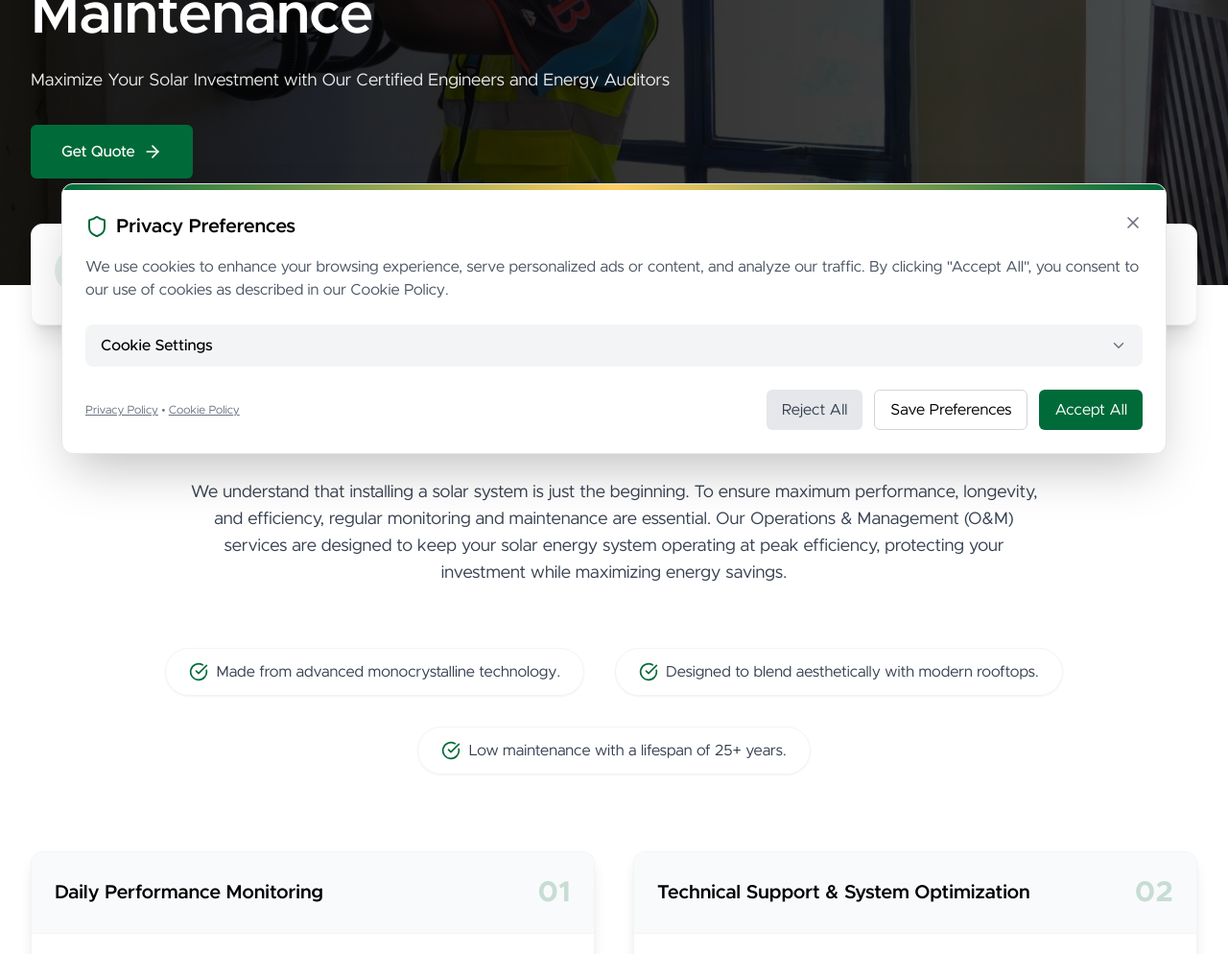
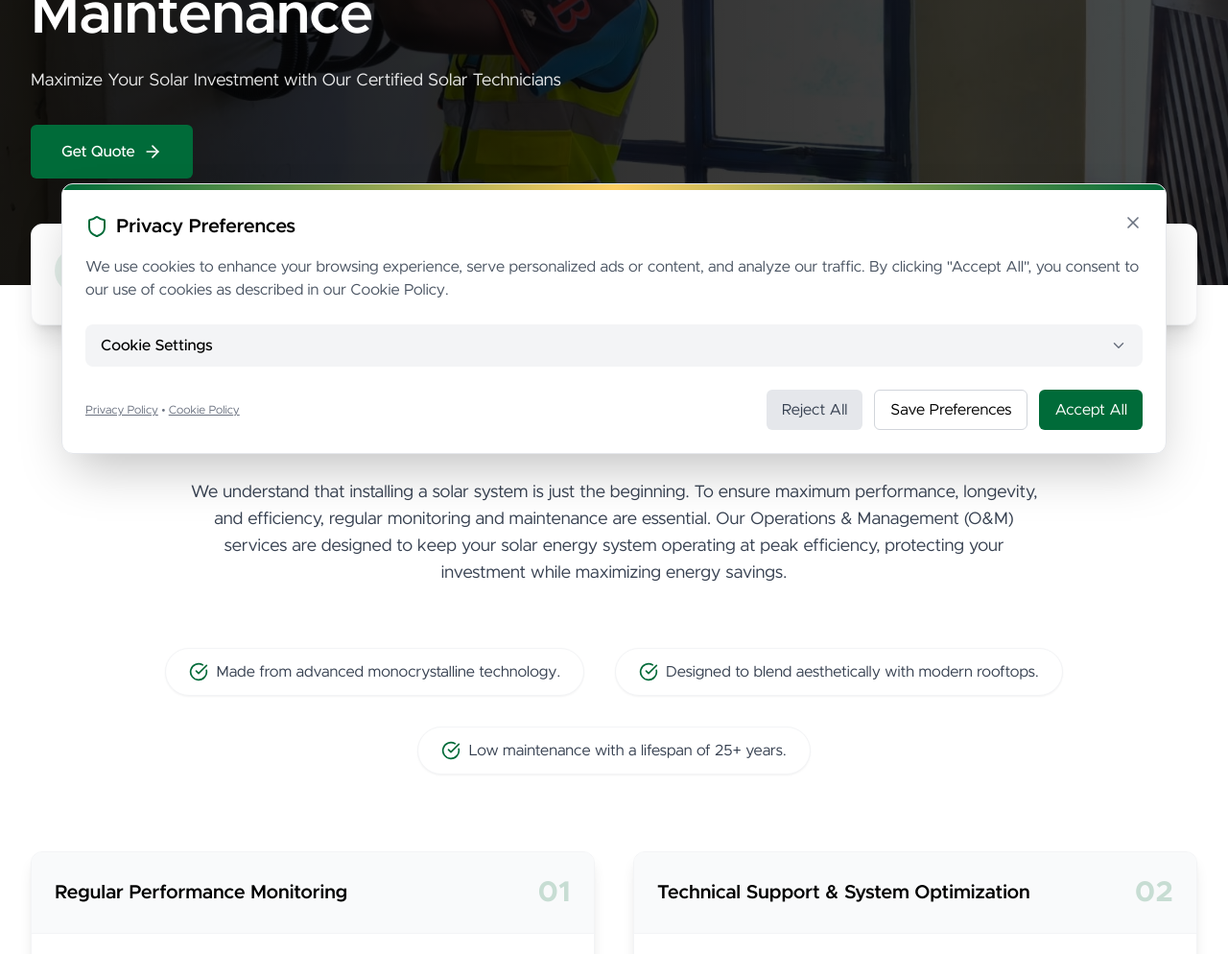
Before and after one commit to wenslauce/dolebsmedia, a Next.js app: page /solutions/solar-operations-maintenance in a window 1280 px wide. Shown: the part 303-1297 px from the top of the page at 96% size. Built offline with nearby package versions, Linux system fonts and the light colour scheme.

Commit message:
Certified Energy Auditors Fix

```diff
--- a/src/app/solutions/page.tsx
+++ b/src/app/solutions/page.tsx
@@ -61,7 +61,7 @@ export default function SolutionsPage() {
       title: "Supercapacitor Energy Storage",
       description: "Advanced energy storage solutions for maximizing your renewable energy efficiency. Our supercapacitors offer longer lifespans, faster charging, and greater durability than traditional batteries.",
       href: "/solutions/supercapacitor-energy-storage",
-      imageSrc: "/images/battery-storage.avif"
+      imageSrc: "/images/supercapacitor.avif"
     },
     {
       title: "Residential Solutions",
@@ -83,7 +83,7 @@ export default function SolutionsPage() {
     },
     {
       title: "Operations & Maintenance",
-      description: "Expert solar maintenance services provided by our team of certified engineers and energy auditors. Maximize your investment with our comprehensive monitoring, maintenance, and optimization services.",
+      description: "Expert solar maintenance services provided by our team of certified solar technicians. Maximize your investment with our comprehensive monitoring, maintenance, and optimization services.",
       href: "/solutions/solar-operations-maintenance",
       imageSrc: "/images/operations.avif"
     }
--- a/src/app/solutions/solar-operations-maintenance/SolarOMClient.tsx
+++ b/src/app/solutions/solar-operations-maintenance/SolarOMClient.tsx
@@ -54,7 +54,7 @@ export default function SolarOMClient({ keyFeatures, services, expertiseHighligh
                 Expert Solar Operations & Maintenance
               </h1>
               <p className="text-white/90 text-lg mb-8">
-                Maximize Your Solar Investment with Our Certified Engineers and Energy Auditors
+                Maximize Your Solar Investment with Our Certified Solar Technicians
               </p>
               <Link
                 href="/consultation"
@@ -78,7 +78,7 @@ export default function SolarOMClient({ keyFeatures, services, expertiseHighligh
               </div>
               <div>
                 <h3 className="text-2xl font-bold text-secondary"></h3>
-                <p className="text-gray-600">Certified Energy Auditors</p>
+                <p className="text-gray-600">Certified Solar Technicians</p>
               </div>
             </div>
           </div>
--- a/src/app/solutions/solar-operations-maintenance/page.tsx
+++ b/src/app/solutions/solar-operations-maintenance/page.tsx
@@ -6,7 +6,7 @@ import SolarOMClient from "./SolarOMClient";
 
 export const metadata = {
   title: "Expert Solar Operations & Maintenance | W. Giertsen Energy Solutions",
-  description: "Maximize your solar investment with our team of certified engineers and energy auditors. Professional monitoring, maintenance, and optimization services for your solar systems.",
+  description: "Maximize your solar investment with our team of certified solar technicians. Professional monitoring, maintenance, and optimization services for your solar systems.",
 };
 
 export default function SolarOperationsMaintenancePage() {
@@ -18,7 +18,7 @@ export default function SolarOperationsMaintenancePage() {
 
   const services = [
     {
-      title: "Daily Performance Monitoring",
+      title: "Regular Performance Monitoring",
       index: "01",
       description: "We track your system's performance in real-time to ensure optimal energy production.",
       features: [
@@ -68,7 +68,7 @@ export default function SolarOperationsMaintenancePage() {
 
   const expertiseHighlights = [
     {
-      title: "Expert Team of Certified Engineers & Energy Auditors",
+      title: "Expert Team of Licensed Solar Technicians",
       description: "Our in-house specialists bring years of experience in solar system troubleshooting, maintenance, and performance optimization, ensuring your system consistently delivers the best results.",
       image: "/images/team-engineers.avif"
     },
--- a/src/components/SolutionsOverview.tsx
+++ b/src/components/SolutionsOverview.tsx
@@ -170,7 +170,7 @@ const SolutionsOverview = () => {
       imageSrc: "/images/operations.avif",
       title: "Operations & Maintenance",
       href: "/solutions/solar-operations-maintenance",
-      description: "Expert solar maintenance services provided by our team of certified engineers and energy auditors. Maximize your investment with our comprehensive monitoring, maintenance, and optimization services.",
+      description: "Expert solar maintenance services provided by our team of certified solar technicians. Maximize your investment with our comprehensive monitoring, maintenance, and optimization services.",
       icon: <WrenchIcon size={20} />
     }
   ];
```
